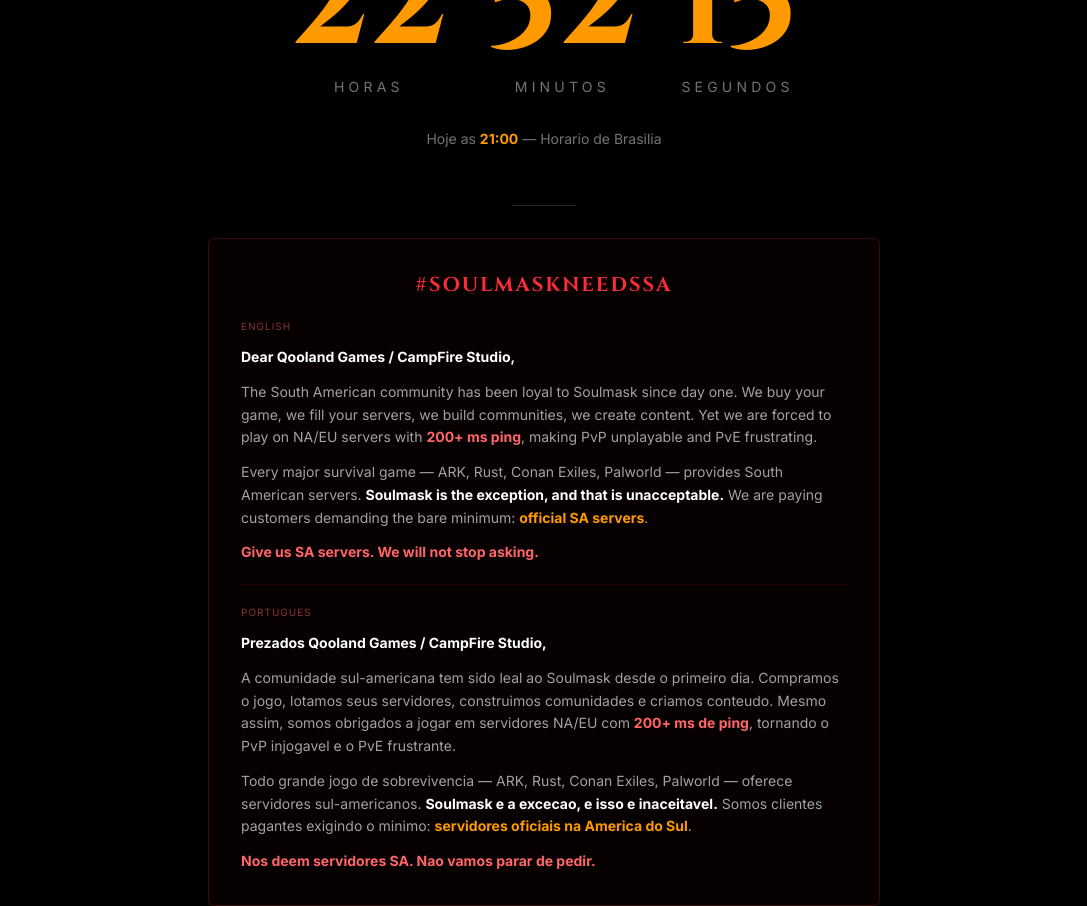
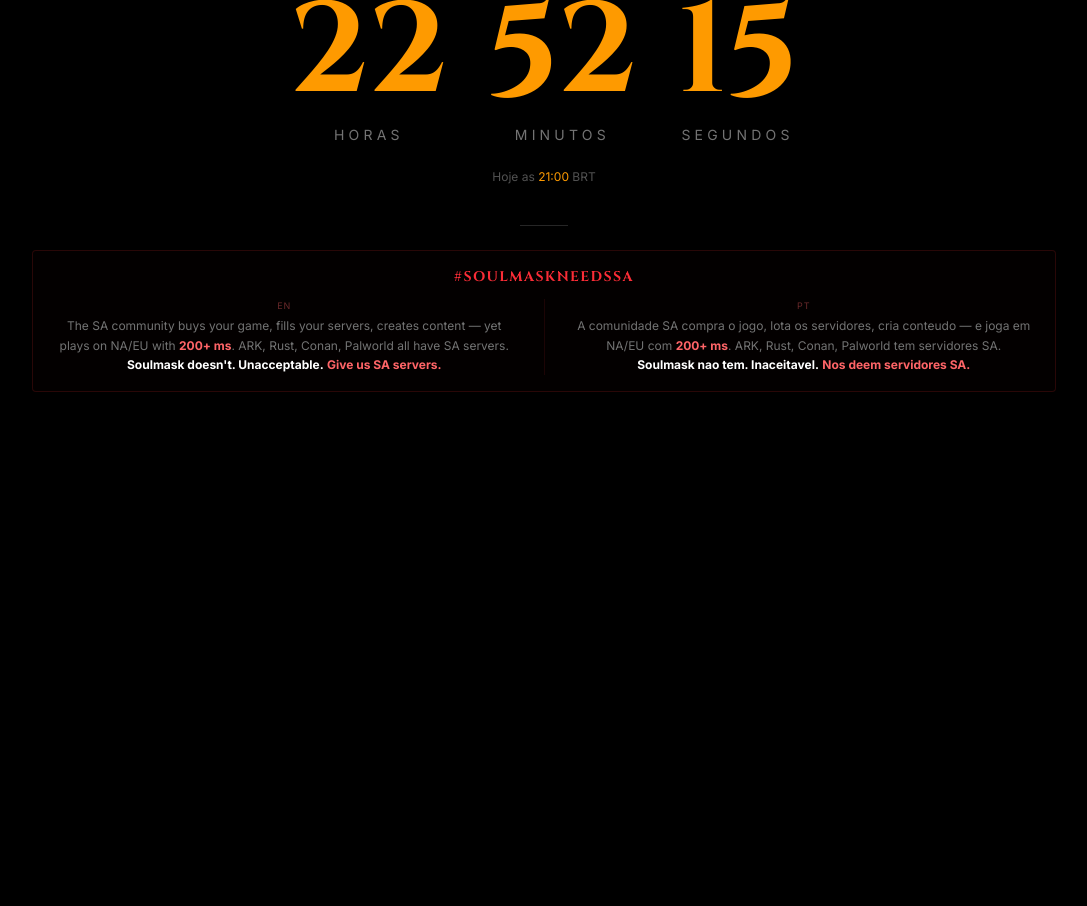
Before and after one commit to Pweg0/soulmaks-fandon, a Next.js app: page / in a window 1280 px wide. Shown: the part 260-1166 px from the top of the page, without its empty margins (96-1183 px from the left). After the commit the page ends 800 px from the top, so only its background shows below. Built offline with nearby package versions, Linux system fonts and the light colour scheme.

Commit message:
fix: smaller title, centered layout, compact wide protest side-by-side

```diff
--- a/src/app/page.tsx
+++ b/src/app/page.tsx
@@ -8,86 +8,55 @@
 
 export default function Home() {
   return (
-    <div className="min-h-screen bg-black flex flex-col items-center justify-center px-6">
-      <div className="flex flex-col items-center gap-8 max-w-3xl w-full text-center">
-        {/* Title */}
-        <div className="space-y-4">
-          <p className="text-sm md:text-base text-neutral-500 uppercase tracking-[0.4em]">
+    <div className="min-h-screen bg-black flex flex-col items-center justify-center px-4">
+      <div className="flex flex-col items-center gap-6 w-full text-center">
+        {/* Title + Countdown centered */}
+        <p className="text-xs text-neutral-600 uppercase tracking-[0.4em]">
           Lancamento Oficial
         </p>
         <h1
-            className="text-5xl md:text-7xl lg:text-8xl font-bold text-amber-500 leading-none"
+          className="text-3xl md:text-4xl font-bold text-amber-500 leading-none"
           style={{ fontFamily: "var(--font-cinzel), Georgia, serif" }}
         >
           Soulmask 1.0
         </h1>
-        </div>
 
-        {/* Line */}
-        <div className="w-24 h-px bg-amber-500/30" />
-
-        {/* Countdown */}
         <CountdownTimer />
 
-        {/* Launch time */}
-        <p className="text-sm text-neutral-500">
-          Hoje as <span className="text-amber-500 font-semibold">21:00</span> — Horario de Brasilia
+        <p className="text-xs text-neutral-600">
+          Hoje as <span className="text-amber-500">21:00</span> BRT
         </p>
 
         {/* Spacer */}
-        <div className="w-16 h-px bg-neutral-800 mt-6" />
+        <div className="w-12 h-px bg-neutral-800 mt-4" />
 
-        {/* Protest */}
-        <div className="max-w-2xl w-full border border-red-900/40 bg-red-950/10 rounded-lg p-6 md:p-8 space-y-5 text-left">
-          <h2
-            className="text-lg md:text-xl font-bold text-red-500 text-center uppercase tracking-widest"
+        {/* Protest — wide and compact */}
+        <div className="w-full max-w-5xl border border-red-900/30 bg-red-950/5 rounded px-6 py-4 space-y-3">
+          <p
+            className="text-sm font-bold text-red-500 text-center uppercase tracking-widest"
             style={{ fontFamily: "var(--font-cinzel), Georgia, serif" }}
           >
             #SoulmaskNeedsSA
-          </h2>
+          </p>
 
+          <div className="flex flex-col md:flex-row gap-4 md:gap-8">
             {/* English */}
-          <div className="space-y-3">
-            <p className="text-[10px] text-red-400/50 uppercase tracking-widest">English</p>
-            <p className="text-sm text-neutral-300 leading-relaxed">
-              <strong className="text-white">Dear Qooland Games / CampFire Studio,</strong>
-            </p>
-            <p className="text-sm text-neutral-400 leading-relaxed">
-              The South American community has been loyal to Soulmask since day one. We buy your game, we fill your servers, we build communities, we create content. Yet we are forced to play on NA/EU servers with{" "}
-              <span className="text-red-400 font-bold">200+ ms ping</span>, making PvP unplayable and PvE frustrating.
-            </p>
-            <p className="text-sm text-neutral-400 leading-relaxed">
-              Every major survival game — ARK, Rust, Conan Exiles, Palworld — provides South American servers.{" "}
-              <strong className="text-white">Soulmask is the exception, and that is unacceptable.</strong>{" "}
-              We are paying customers demanding the bare minimum:{" "}
-              <span className="text-amber-500 font-bold">official SA servers</span>.
-            </p>
-            <p className="text-sm text-neutral-400 leading-relaxed">
-              <strong className="text-red-400">Give us SA servers. We will not stop asking.</strong>
+            <div className="flex-1 space-y-1">
+              <p className="text-[9px] text-red-400/40 uppercase tracking-widest">EN</p>
+              <p className="text-xs text-neutral-500 leading-relaxed">
+                The SA community buys your game, fills your servers, creates content — yet plays on NA/EU with <span className="text-red-400 font-bold">200+ ms</span>. ARK, Rust, Conan, Palworld all have SA servers. <strong className="text-white">Soulmask doesn&apos;t. Unacceptable.</strong> <span className="text-red-400 font-bold">Give us SA servers.</span>
               </p>
             </div>
 
-          <div className="w-full h-px bg-red-900/20" />
+            <div className="hidden md:block w-px bg-red-900/20" />
 
             {/* Portuguese */}
-          <div className="space-y-3">
-            <p className="text-[10px] text-red-400/50 uppercase tracking-widest">Portugues</p>
-            <p className="text-sm text-neutral-300 leading-relaxed">
-              <strong className="text-white">Prezados Qooland Games / CampFire Studio,</strong>
+            <div className="flex-1 space-y-1">
+              <p className="text-[9px] text-red-400/40 uppercase tracking-widest">PT</p>
+              <p className="text-xs text-neutral-500 leading-relaxed">
+                A comunidade SA compra o jogo, lota os servidores, cria conteudo — e joga em NA/EU com <span className="text-red-400 font-bold">200+ ms</span>. ARK, Rust, Conan, Palworld tem servidores SA. <strong className="text-white">Soulmask nao tem. Inaceitavel.</strong> <span className="text-red-400 font-bold">Nos deem servidores SA.</span>
               </p>
-            <p className="text-sm text-neutral-400 leading-relaxed">
-              A comunidade sul-americana tem sido leal ao Soulmask desde o primeiro dia. Compramos o jogo, lotamos seus servidores, construimos comunidades e criamos conteudo. Mesmo assim, somos obrigados a jogar em servidores NA/EU com{" "}
-              <span className="text-red-400 font-bold">200+ ms de ping</span>, tornando o PvP injogavel e o PvE frustrante.
-            </p>
-            <p className="text-sm text-neutral-400 leading-relaxed">
-              Todo grande jogo de sobrevivencia — ARK, Rust, Conan Exiles, Palworld — oferece servidores sul-americanos.{" "}
-              <strong className="text-white">Soulmask e a excecao, e isso e inaceitavel.</strong>{" "}
-              Somos clientes pagantes exigindo o minimo:{" "}
-              <span className="text-amber-500 font-bold">servidores oficiais na America do Sul</span>.
-            </p>
-            <p className="text-sm text-neutral-400 leading-relaxed">
-              <strong className="text-red-400">Nos deem servidores SA. Nao vamos parar de pedir.</strong>
-            </p>
+            </div>
           </div>
         </div>
       </div>
```
Lines whose indentation alone changed are shown as unchanged.
